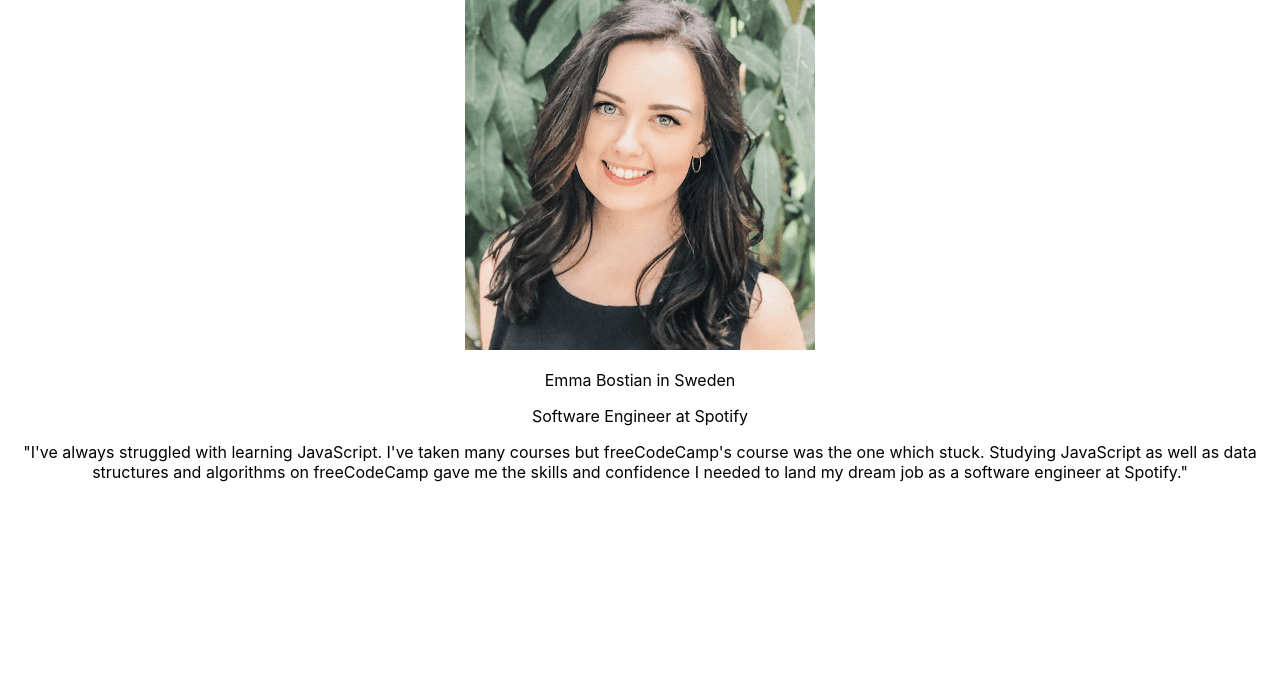
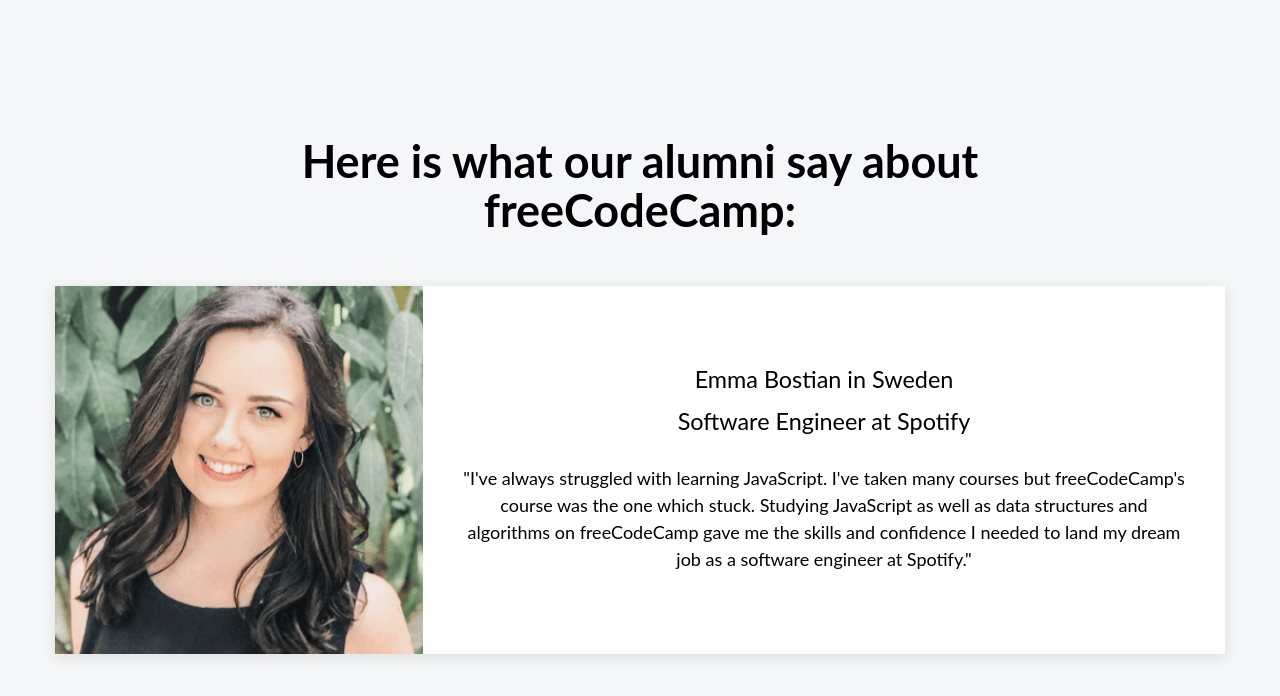
Before and after one commit to Josers17/react-portfolio-project1, a React (Create React App) app: page / in a window 1280 px wide. Shown: the top 696 px of the page. Built offline with nearby package versions, Linux system fonts and the light colour scheme.

Commit message:
Add styles to Testimony component

```diff
--- a/src/App.css
+++ b/src/App.css
@@ -1,38 +1,36 @@
+* {
+  margin: 0;
+  padding: 0;
+}
+
+html,
+body {
+  font-size: 18px;
+  background-color: #f5f6f7;
+}
+
+h1 {
+  max-width: 940px;
+  font-size: 2.5em;
+  font-family: Lato, sans-serif;
+  font-weight: 700;
+  line-height: 1.1;
+  margin: 40px 0;
+}
+
 .App {
+  min-height: 100vh;
+  display: flex;
+  flex-wrap: wrap;
+  align-items: center;
+  justify-content: center;
   text-align: center;
 }
 
-.App-logo {
-  height: 40vmin;
-  pointer-events: none;
-}
-
-@media (prefers-reduced-motion: no-preference) {
-  .App-logo {
-    animation: App-logo-spin infinite 20s linear;
-  }
-}
-
-.App-header {
-  background-color: #282c34;
-  min-height: 100vh;
+.main-container {
+  min-height: 600px;
   display: flex;
-  flex-direction: column;
+  flex-wrap: wrap;
   align-items: center;
   justify-content: center;
-  font-size: calc(10px + 2vmin);
-  color: white;
 }
-
-.App-link {
-  color: #61dafb;
-}
-
-@keyframes App-logo-spin {
-  from {
-    transform: rotate(0deg);
-  }
-  to {
-    transform: rotate(360deg);
-  }
-}
--- a/src/App.js
+++ b/src/App.js
@@ -4,7 +4,10 @@ import Testimony from './components/Testimony';
 function App() {
   return (
     <div className="App">
-      <Testimony />
+      <div className='main-container'>
+        <h1>Here is what our alumni say about freeCodeCamp:</h1>
+        <Testimony />
+      </div>
     </div>
   );
 }
--- a/src/components/Testimony.js
+++ b/src/components/Testimony.js
@@ -1,4 +1,5 @@
 import React from 'react';
+import '../stylesheet/Testimony.css'
 
 function Testimony() {
 	return (
--- /dev/null
+++ b/src/stylesheet/Testimony.css
@@ -0,0 +1,38 @@
+.testimony-container {
+  width: 1170px;
+  height: 368px;
+  margin: 10px 10px 50px;
+  display: flex;
+  align-items: center;
+  justify-content: center;
+  background-color: #ffffff;
+  box-shadow: 0 3px 13px 1px rgb(0 0 0 / 9%);
+}
+
+.testimony-image {
+  height: 100%;
+  width: auto;
+}
+
+.testimony-text-container {
+  text-align: center;
+  padding: 40px;
+  font-family: Lato, sans-serif;
+  font-weight: 400;
+  line-height: 1.5rem;
+}
+
+.testimony-name {
+  font-size: 1.3rem;
+}
+
+.testimony-position {
+  font-size: 1.3rem;
+  margin-top: 15px;
+  padding-bottom: 30px;
+}
+
+.testimony-image {
+  font-size: 1.1rem;
+  text-align: justify;
+}
```
